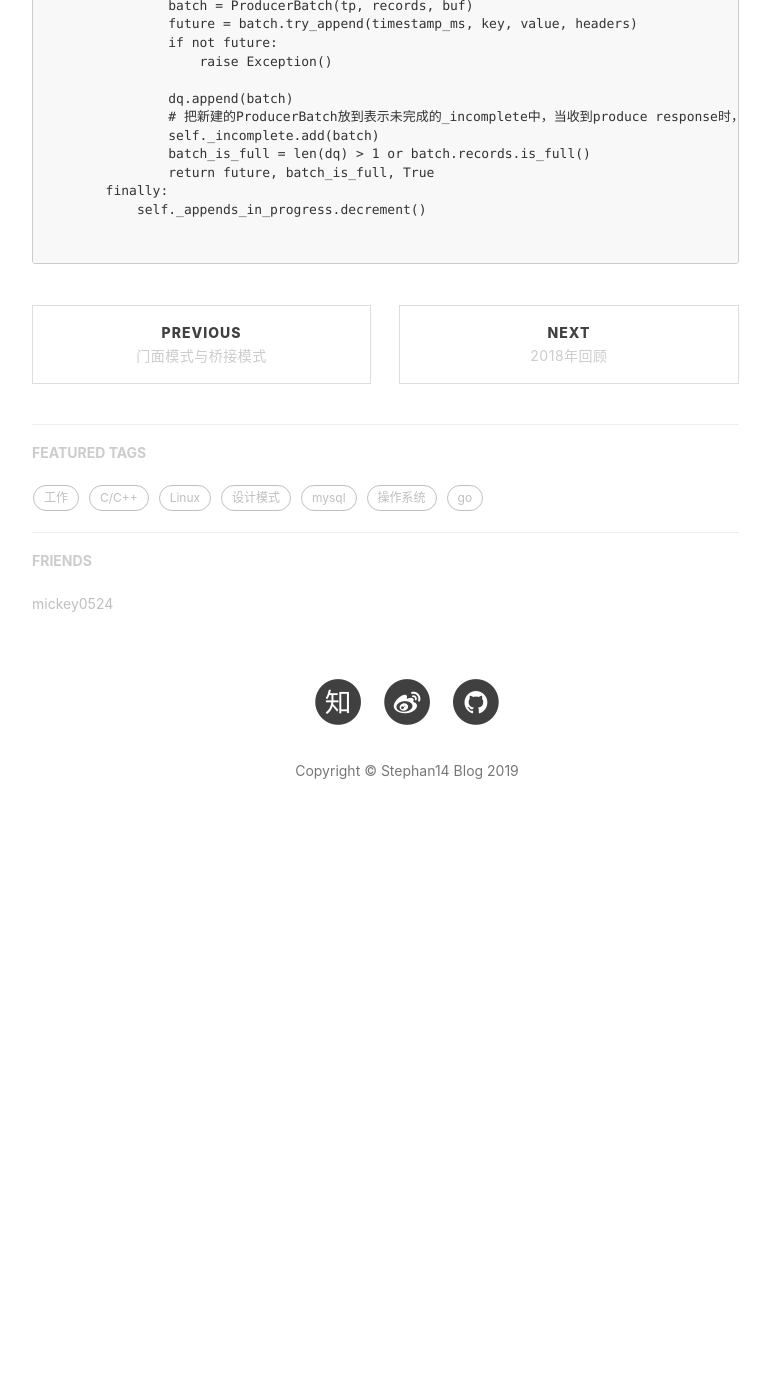
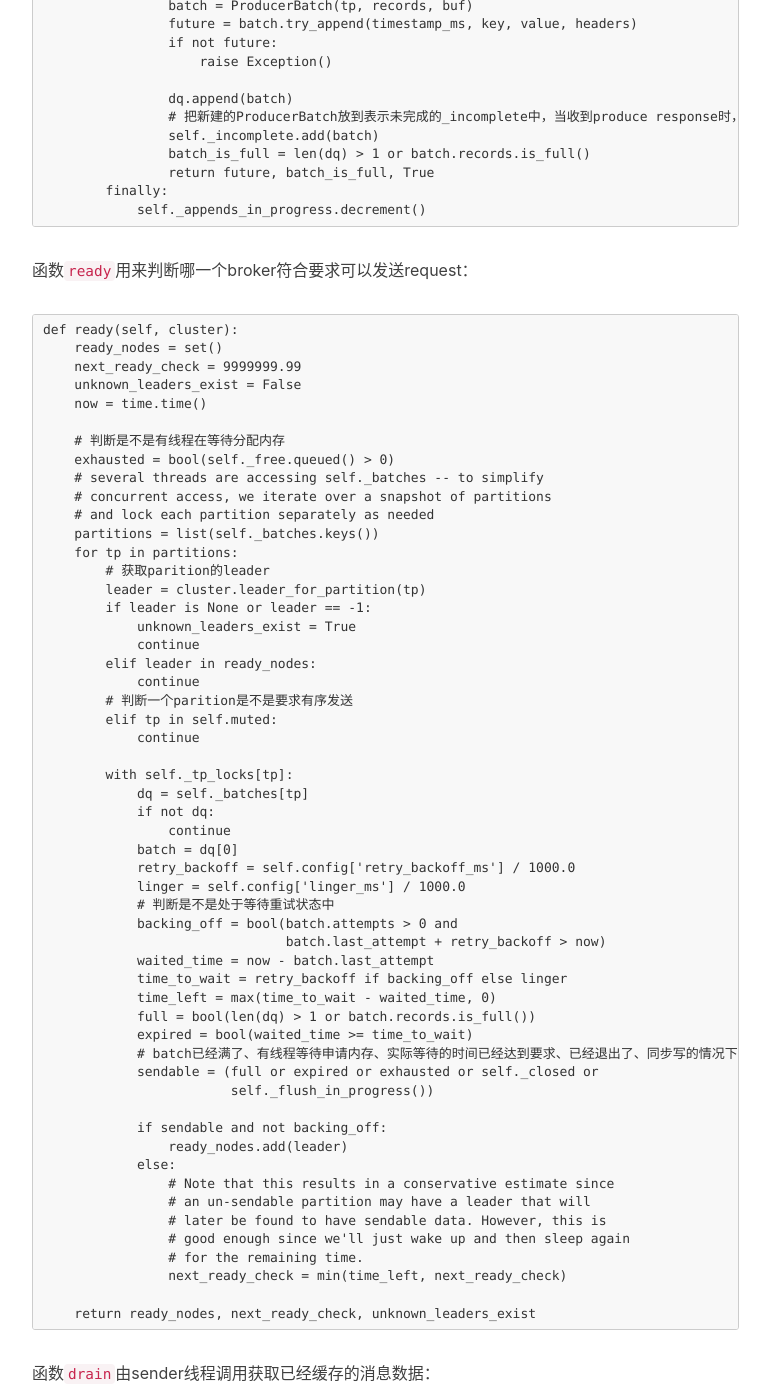
Before and after one commit to Stephan14/Stephan14.github.io, a Jekyll site: the page built from _posts/2019-05-14-kafka-python-client-producer.markdown, in a window 1280 px wide and 1400 px high, scrolled down 1920 px. Shown: the whole window, without its empty margins (233-1003 px from the left). Built offline with Jekyll 4.4.1, drawn with Linux system fonts in a browser that asks for light colours; nearby versions of some CDN libraries; comment, search, counter and statistics services are not loaded; before the commit the page ends 2795 px from its top, so only the background shows below that; some of the changed text lies outside the part shown.

Commit message:
完善RecordAccumulator类介绍

````diff
--- a/_posts/2019-05-14-kafka-python-client-producer.markdown
+++ b/_posts/2019-05-14-kafka-python-client-producer.markdown
@@ -81,6 +81,132 @@
                 return future, batch_is_full, True
         finally:
             self._appends_in_progress.decrement()
+```
+函数`ready`用来判断哪一个broker符合要求可以发送request：
+```
+def ready(self, cluster):
+    ready_nodes = set()
+    next_ready_check = 9999999.99
+    unknown_leaders_exist = False
+    now = time.time()
 
+    # 判断是不是有线程在等待分配内存
+    exhausted = bool(self._free.queued() > 0)
+    # several threads are accessing self._batches -- to simplify
+    # concurrent access, we iterate over a snapshot of partitions
+    # and lock each partition separately as needed
+    partitions = list(self._batches.keys())
+    for tp in partitions:
+        # 获取parition的leader
+        leader = cluster.leader_for_partition(tp)
+        if leader is None or leader == -1:
+            unknown_leaders_exist = True
+            continue
+        elif leader in ready_nodes:
+            continue
+        # 判断一个parition是不是要求有序发送
+        elif tp in self.muted:
+            continue
 
+        with self._tp_locks[tp]:
+            dq = self._batches[tp]
+            if not dq:
+                continue
+            batch = dq[0]
+            retry_backoff = self.config['retry_backoff_ms'] / 1000.0
+            linger = self.config['linger_ms'] / 1000.0
+            # 判断是不是处于等待重试状态中
+            backing_off = bool(batch.attempts > 0 and
+                               batch.last_attempt + retry_backoff > now)
+            waited_time = now - batch.last_attempt
+            time_to_wait = retry_backoff if backing_off else linger
+            time_left = max(time_to_wait - waited_time, 0)
+            full = bool(len(dq) > 1 or batch.records.is_full())
+            expired = bool(waited_time >= time_to_wait)
+            # batch已经满了、有线程等待申请内存、实际等待的时间已经达到要求、已经退出了、同步写的情况下，认为可以向改节点发送request
+            sendable = (full or expired or exhausted or self._closed or
+                        self._flush_in_progress())
+
+            if sendable and not backing_off:
+                ready_nodes.add(leader)
+            else:
+                # Note that this results in a conservative estimate since
+                # an un-sendable partition may have a leader that will
+                # later be found to have sendable data. However, this is
+                # good enough since we'll just wake up and then sleep again
+                # for the remaining time.
+                next_ready_check = min(time_left, next_ready_check)
+
+    return ready_nodes, next_ready_check, unknown_leaders_exist
 ```
+函数`drain`由sender线程调用获取已经缓存的消息数据：
+```
+def drain(self, cluster, nodes, max_size):
+    if not nodes:
+        return {}
+
+    now = time.time()
+    batches = {}
+    for node_id in nodes:
+        size = 0
+        # 获取该节点的所有的parition
+        partitions = list(cluster.partitions_for_broker(node_id))
+        ready = []
+        # to make starvation less likely this loop doesn't start at 0
+        self._drain_index %= len(partitions)
+        start = self._drain_index
+        while True:
+            tp = partitions[self._drain_index]
+            if tp in self._batches and tp not in self.muted:
+                with self._tp_locks[tp]:
+                    dq = self._batches[tp]
+                    if dq:
+                        first = dq[0]
+                        backoff = (
+                            bool(first.attempts > 0) and
+                            bool(first.last_attempt +
+                                 self.config['retry_backoff_ms'] / 1000.0
+                                 > now)
+                        )
+                        # Only drain the batch if it is not during backoff
+                        if not backoff:
+                            # 如果所有的发送的数据超过max_request_size的大小并且已经从batch中取到数据，则结束数据的获取；如果第一个batch中的数据就达到了max_request_size的大小限制，就只发送这一个batch的数据
+                            if (size + first.records.size_in_bytes() > max_size
+                                and len(ready) > 0):
+                                # there is a rare case that a single batch
+                                # size is larger than the request size due
+                                # to compression; in this case we will
+                                # still eventually send this batch in a
+                                # single request
+                                break
+                            else:
+                                batch = dq.popleft()
+                                batch.records.close()
+                                size += batch.records.size_in_bytes()
+                                ready.append(batch)
+                                batch.drained = now
+
+            self._drain_index += 1
+            self._drain_index %= len(partitions)
+            # 最多是从所有的parition中各获取一个batch的数据发送
+            if start == self._drain_index:
+                break
+
+        batches[node_id] = ready
+    return batches
+```
+函数`reenqueue`由`_complete_batch`函数在重试的时候调用，重试是按照`ProducerBatch`维度来重试：
+```
+def reenqueue(self, batch):
+    """Re-enqueue the given record batch in the accumulator to retry."""
+    now = time.time()
+    batch.attempts += 1
+    batch.last_attempt = now
+    batch.last_append = now
+    batch.set_retry()
+    assert batch.topic_partition in self._tp_locks, 'TopicPartition not in locks dict'
+    assert batch.topic_partition in self._batches, 'TopicPartition not in batches'
+    dq = self._batches[batch.topic_partition]
+    with self._tp_locks[batch.topic_partition]:
+        dq.appendleft(batch)
+```
````
